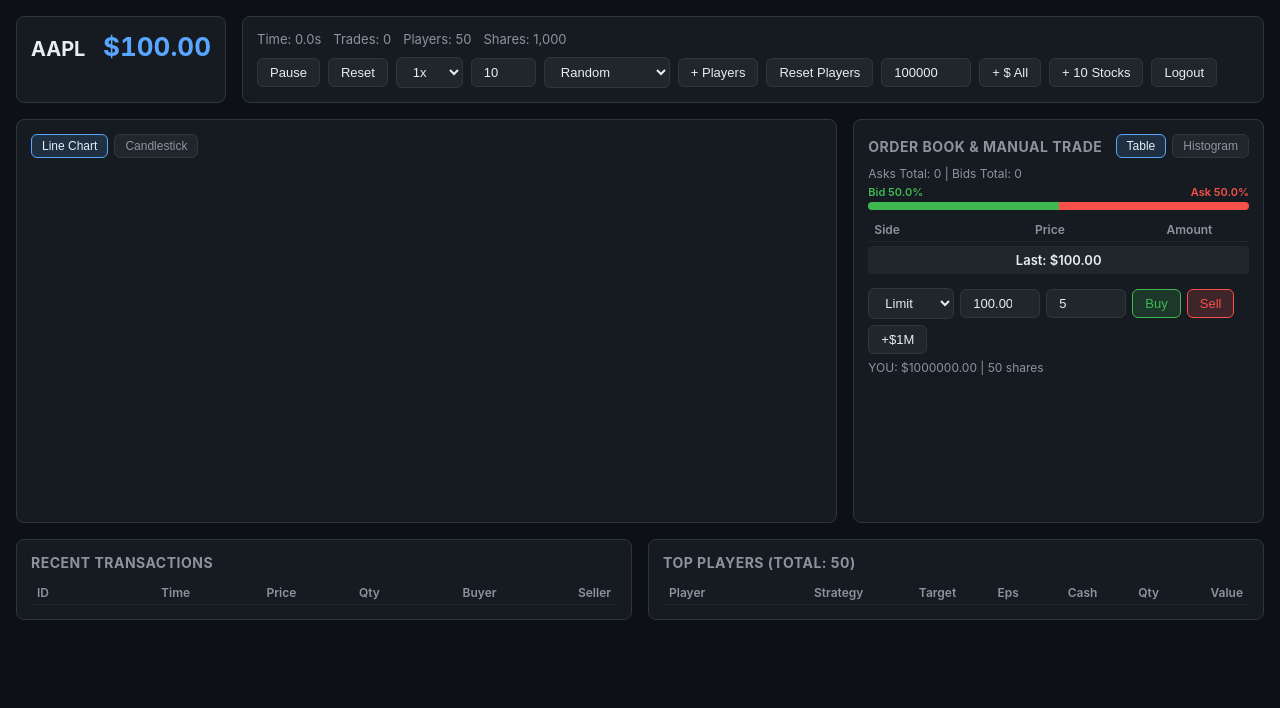
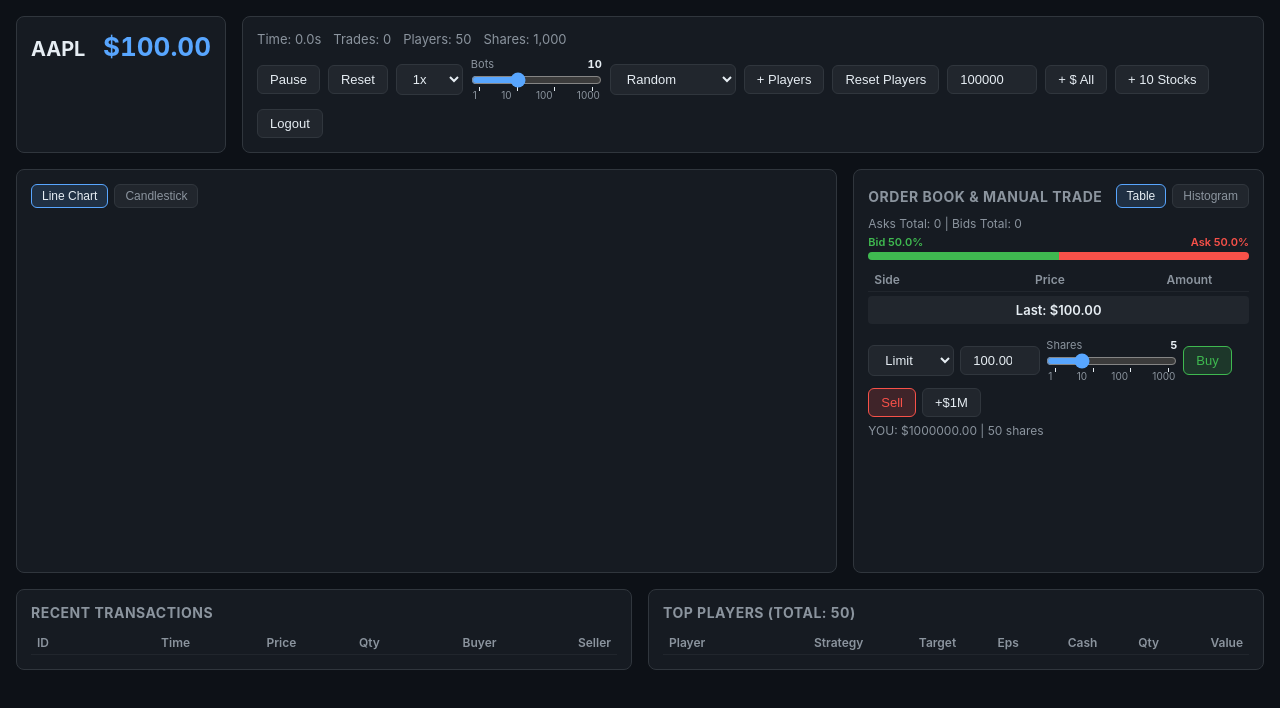
Before and after one commit to liyuan1234/stock-market-game, a plain HTML site: page index.html in a window 1280 px wide. Drawn offline with Linux system fonts and the light colour scheme.

Commit message:
Add bot/share sliders and Cloud Run deployment config

```diff
--- a/index.html
+++ b/index.html
@@ -37,7 +37,14 @@
     .bid { color: var(--green); }
     .spread { text-align: center; padding: 6px; margin: 4px 0; background: #21262d; border-radius: 4px; font-weight: 600; font-size: 13px; }
     .trade-form { display: flex; gap: 6px; margin-top: 10px; flex-wrap: wrap; align-items: center; }
-    .trade-form input { width: 80px; cursor: text; }
+    .trade-form input[type="number"] { width: 80px; cursor: text; }
+    .slider-group { display: inline-flex; flex-direction: column; min-width: 120px; gap: 2px; }
+    .slider-top { display: flex; justify-content: space-between; align-items: center; font-size: 11px; color: var(--muted); }
+    .slider-top strong { color: var(--text); font-variant-numeric: tabular-nums; }
+    .slider-group input[type="range"] { width: 100%; padding: 0; accent-color: var(--blue); cursor: pointer; height: 14px; }
+    .slider-marks { display: flex; justify-content: space-between; font-size: 10px; color: var(--muted); }
+    .slider-marks span { cursor: pointer; padding: 0 2px; }
+    .slider-marks span:hover { color: var(--blue); }
     .status-msg { font-size: 12px; color: var(--muted); margin-top: 6px; }
     .chart-header { display: flex; justify-content: space-between; align-items: center; flex-wrap: wrap; gap: 8px; margin-bottom: 8px; }
     .tabs { display: flex; gap: 6px; }
@@ -75,7 +82,22 @@
           <option value="5">5x</option>
           <option value="10">10x</option>
         </select>
-        <input type="number" id="add-n" min="1" max="500" value="10" style="width:65px;cursor:text;" />
+        <div class="slider-group">
+          <div class="slider-top"><span>Bots</span><strong id="add-n-val">10</strong></div>
+          <input type="range" id="add-n" min="0" max="3" step="0.01" value="1" list="pow10-marks" oninput="syncSlider('add-n')" />
+          <div class="slider-marks">
+            <span onclick="setSliderVal('add-n', 1)">1</span>
+            <span onclick="setSliderVal('add-n', 10)">10</span>
+            <span onclick="setSliderVal('add-n', 100)">100</span>
+            <span onclick="setSliderVal('add-n', 1000)">1000</span>
+          </div>
+        </div>
+        <datalist id="pow10-marks">
+          <option value="0"></option>
+          <option value="1"></option>
+          <option value="2"></option>
+          <option value="3"></option>
+        </datalist>
         <select id="add-bias">
           <option value="random" selected>Random</option>
           <option value="bull">Buyers (Bull)</option>
@@ -153,7 +175,16 @@
           <option value="market">Market</option>
         </select>
         <input type="number" id="ord-price" step="0.01" min="0.01" value="100.00" placeholder="Price" />
-        <input type="number" id="ord-qty" step="1" min="1" value="5" placeholder="Qty" />
+        <div class="slider-group" style="min-width:110px;">
+          <div class="slider-top"><span>Shares</span><strong id="ord-qty-val">5</strong></div>
+          <input type="range" id="ord-qty" min="0" max="3" step="0.01" value="0.7" list="pow10-marks" oninput="syncSlider('ord-qty')" />
+          <div class="slider-marks">
+            <span onclick="setSliderVal('ord-qty', 1)">1</span>
+            <span onclick="setSliderVal('ord-qty', 10)">10</span>
+            <span onclick="setSliderVal('ord-qty', 100)">100</span>
+            <span onclick="setSliderVal('ord-qty', 1000)">1000</span>
+          </div>
+        </div>
         <button class="btn-buy" onclick="placeOrder('buy')">Buy</button>
         <button class="btn-sell" onclick="placeOrder('sell')">Sell</button>
         <button onclick="depositCash()">+$1M</button>
@@ -287,10 +318,24 @@
       priceEl.style.opacity = isMarket ? '0.45' : '1';
     }
 
+    function sliderToInt(id) {
+      const v = Number(document.getElementById(id).value);
+      return Math.max(1, Math.round(Math.pow(10, v)));
+    }
+
+    function syncSlider(id) {
+      document.getElementById(`${id}-val`).textContent = sliderToInt(id);
+    }
+
+    function setSliderVal(id, num) {
+      document.getElementById(id).value = Math.log10(Math.max(1, num));
+      syncSlider(id);
+    }
+
     async function placeOrder(side) {
       const order_type = document.getElementById('ord-type').value;
       const price = Number(document.getElementById('ord-price').value);
-      const rawQty = Number(document.getElementById('ord-qty').value);
+      const rawQty = sliderToInt('ord-qty');
       if (!Number.isInteger(rawQty) || rawQty <= 0) {
         document.getElementById('ord-msg').textContent = 'Quantity must be a positive whole number.';
         return;
@@ -313,7 +358,7 @@
     }
 
     async function addPlayers() {
-      const count = Number(document.getElementById('add-n').value);
+      const count = sliderToInt('add-n');
       const bias = document.getElementById('add-bias').value;
       if (count > 0) {
         await postAction('/api/add_players', { count, bias });
```
Also changed, not shown: requirements.txt, 2 other files.
